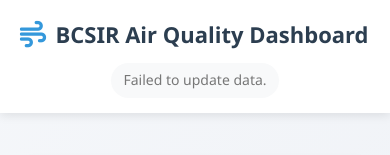
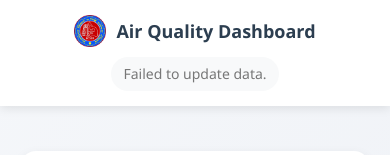
Before and after one commit to RyanFahim/Air-Quality, a plain HTML site: page index.html in a window 390 px wide. Shown: the top 155 px of the page. Drawn offline with Linux system fonts and the light colour scheme; no server answers.

Commit message:
Made the headlines bold, Changed aq-status text colour & changed the order of pollutants, gasses and weather metrics and added logo

```diff
--- a/index.html
+++ b/index.html
@@ -3,7 +3,7 @@
 <head>
   <meta charset="UTF-8">
   <meta name="viewport" content="width=device-width, initial-scale=1.0">
-  <title>BCSIR Air Quality Monitoring Dashboard</title>
+  <title>BCSIR Air Quality Dashboard</title>
   <link rel="stylesheet" href="https://cdnjs.cloudflare.com/ajax/libs/font-awesome/6.4.0/css/all.min.css">
   <style>
     :root {
@@ -68,16 +68,9 @@
       gap: 10px;
     }
 
-    .logo-icon {
-      font-size: 24px;
-      color: var(--secondary);
-      animation: pulse 2s infinite;
-    }
-
-    @keyframes pulse {
-      0% { transform: scale(1); }
-      50% { transform: scale(1.1); }
-      100% { transform: scale(1); }
+    .logo-image {
+      height: 40px;
+      width: auto;
     }
 
     .logo-text {
@@ -158,7 +151,7 @@
       border-radius: 20px;
       margin-bottom: 15px;
       transition: var(--transition);
-      color: #2c3e50 !important; /* Changed from white to dark blue */
+      color: #2c3e50 !important;
       box-shadow: 0 2px 8px rgba(0,0,0,0.1);
       border: 2px solid rgba(255,255,255,0.3);
     }
@@ -287,7 +280,7 @@
       font-size: 14px;
       color: #777;
       margin-bottom: 8px;
-      font-weight: bold; /* Made pollutant names bold */
+      font-weight: bold;
     }
 
     .pollutant-value {
@@ -348,6 +341,14 @@
         align-items: center;
         gap: 5px;
       }
+
+      .logo-text {
+        font-size: 18px;
+      }
+
+      .logo-image {
+        height: 32px;
+      }
     }
   </style>
 </head>
@@ -355,8 +356,9 @@
   <header>
     <div class="header-content">
       <div class="logo">
-        <div class="logo-icon"><i class="fas fa-wind"></i></div>
-        <div class="logo-text">BCSIR Air Quality Dashboard</div>
+        <!-- Replace the src with your actual logo URL or path -->
+        <img src="Logo-BCSIR-Final.png" alt="BCSIR Logo" class="logo-image">
+        <div class="logo-text">Air Quality Dashboard</div>
       </div>
       <div class="header-controls">
         <div id="last-updated" class="last-updated">Last updated: <span class="loading"></span></div>
```
